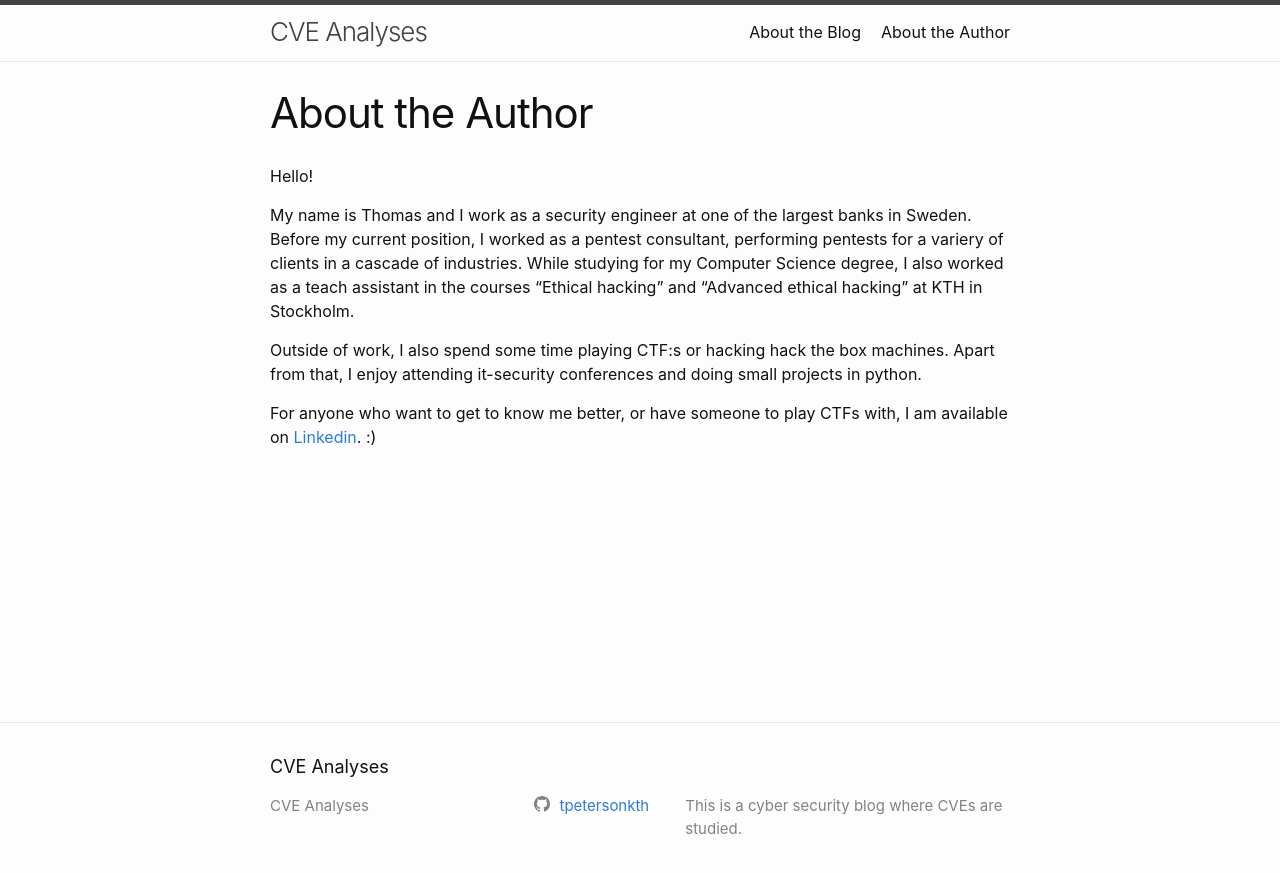
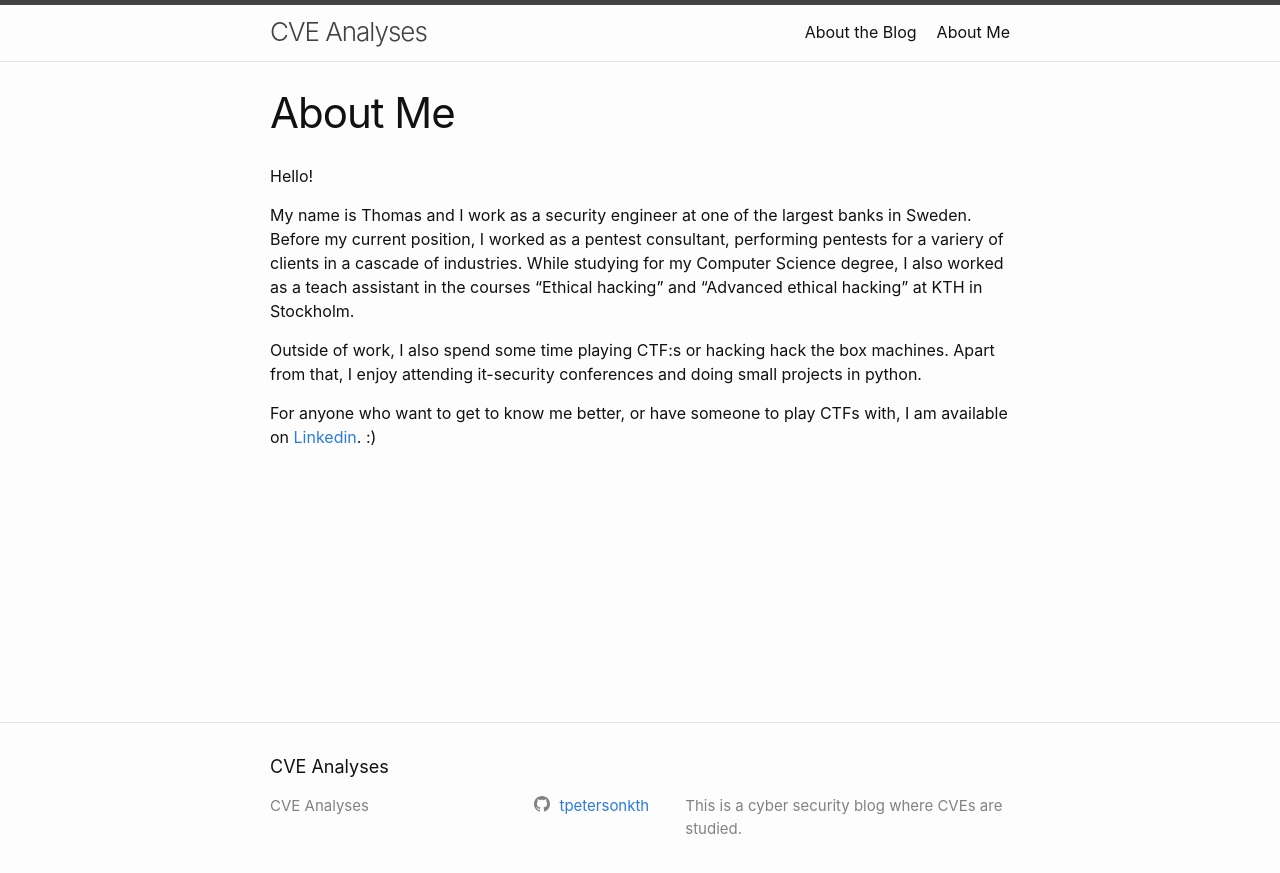
Before and after one commit to tpetersonkth/tpetersonkth.github.io, a Jekyll site: the page built from aboutMe.md, in a window 1280 px wide. Shown: the top 873 px of the page. Built offline with Jekyll 4.4.1, drawn with Linux system fonts in a browser that asks for light colours.

Commit message:
Change about me page name

```diff
--- a/aboutMe.md
+++ b/aboutMe.md
@@ -1,6 +1,6 @@
 ---
 layout: page
-title: About the Author
+title: About Me
 permalink: /about/me
 ---
 
```
